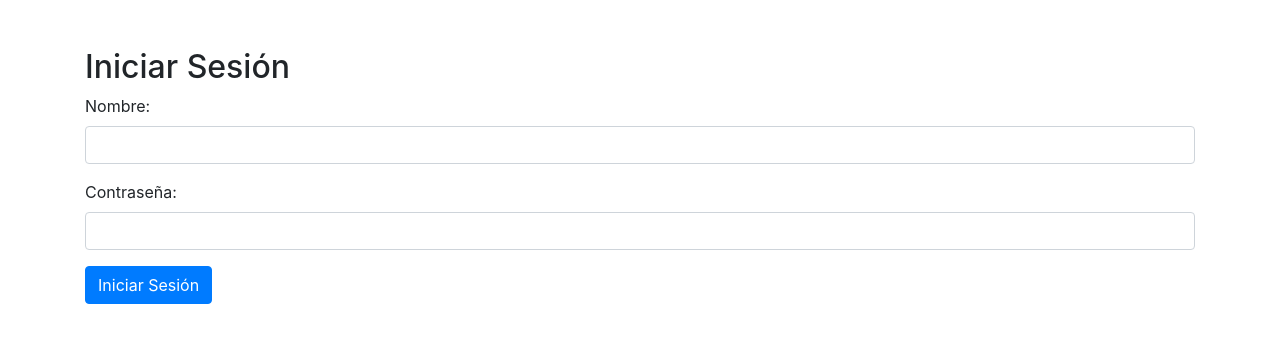
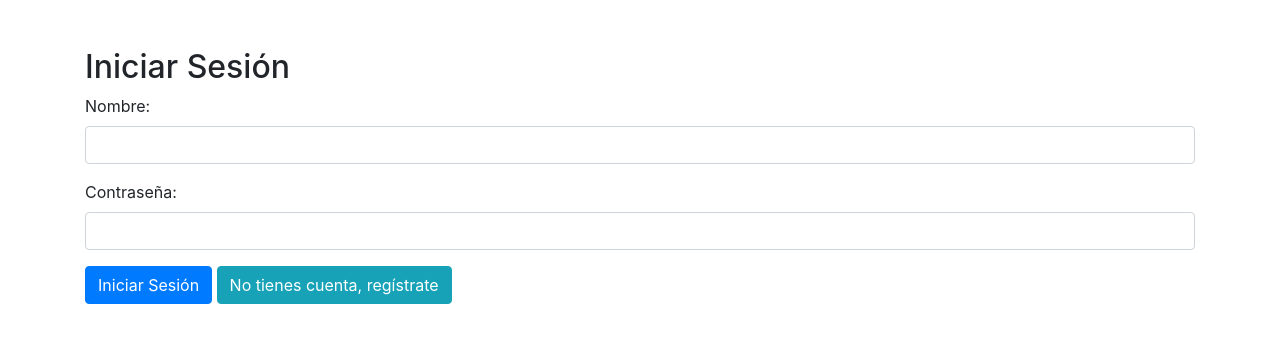
Before and after one commit to RoqueAlvarez/logindetiendadb, a PHP site: page /login.php in a window 1280 px wide. Shown: the top 343 px of the page. Run offline with PHP 8.4, Linux system fonts and the light colour scheme.

Commit message:
Update login.php

```diff
--- a/login.php
+++ b/login.php
@@ -50,6 +50,7 @@ if ($_SERVER['REQUEST_METHOD'] === 'POST') {
             <input type="password" name="password" class="form-control" required>
         </div>
         <button type="submit" class="btn btn-primary">Iniciar Sesión</button>
+        <a href="registro.php" class="btn btn-info">No tienes cuenta, regístrate</a>
     </form>
 </body>
 </html>
```
